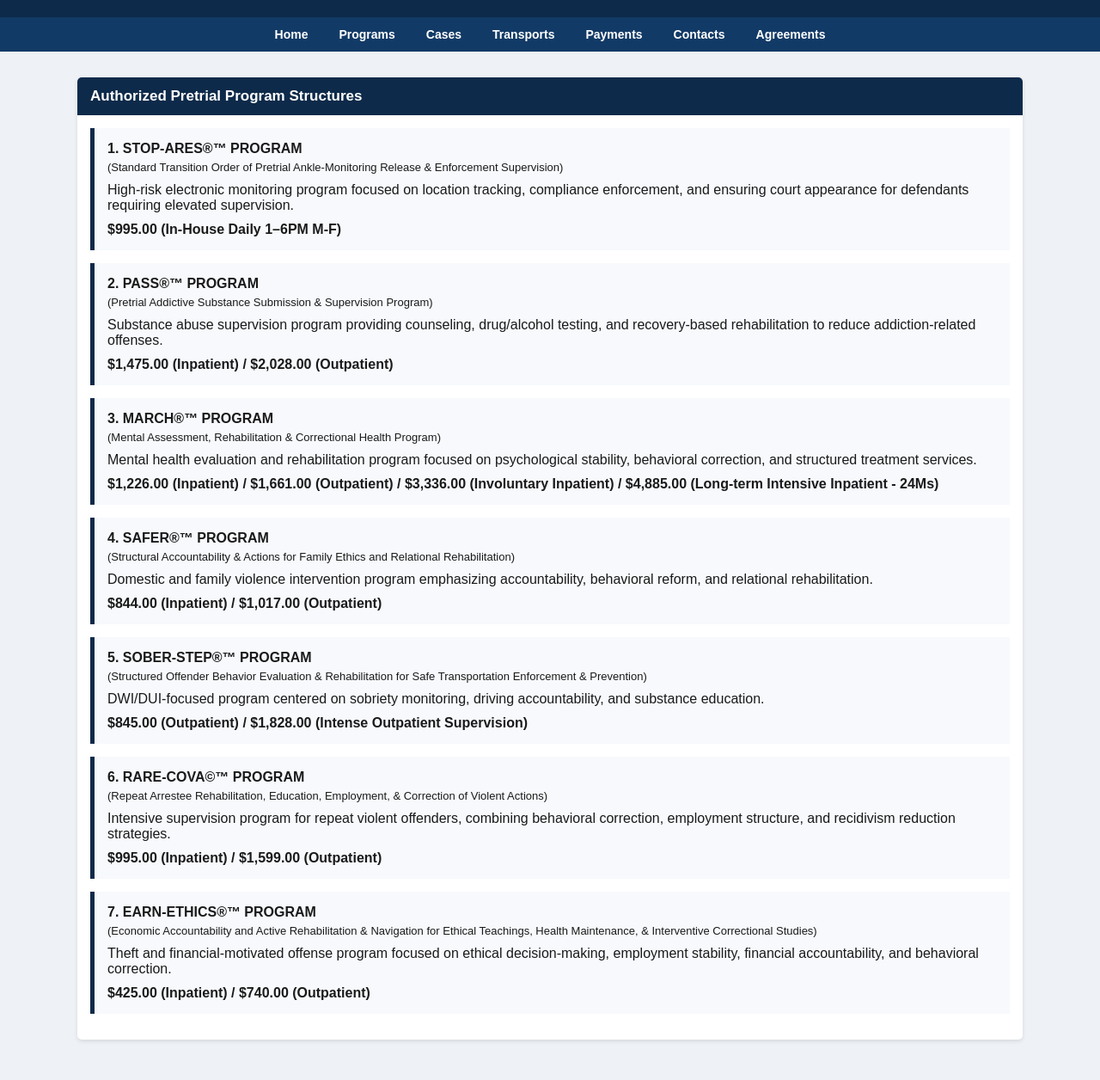
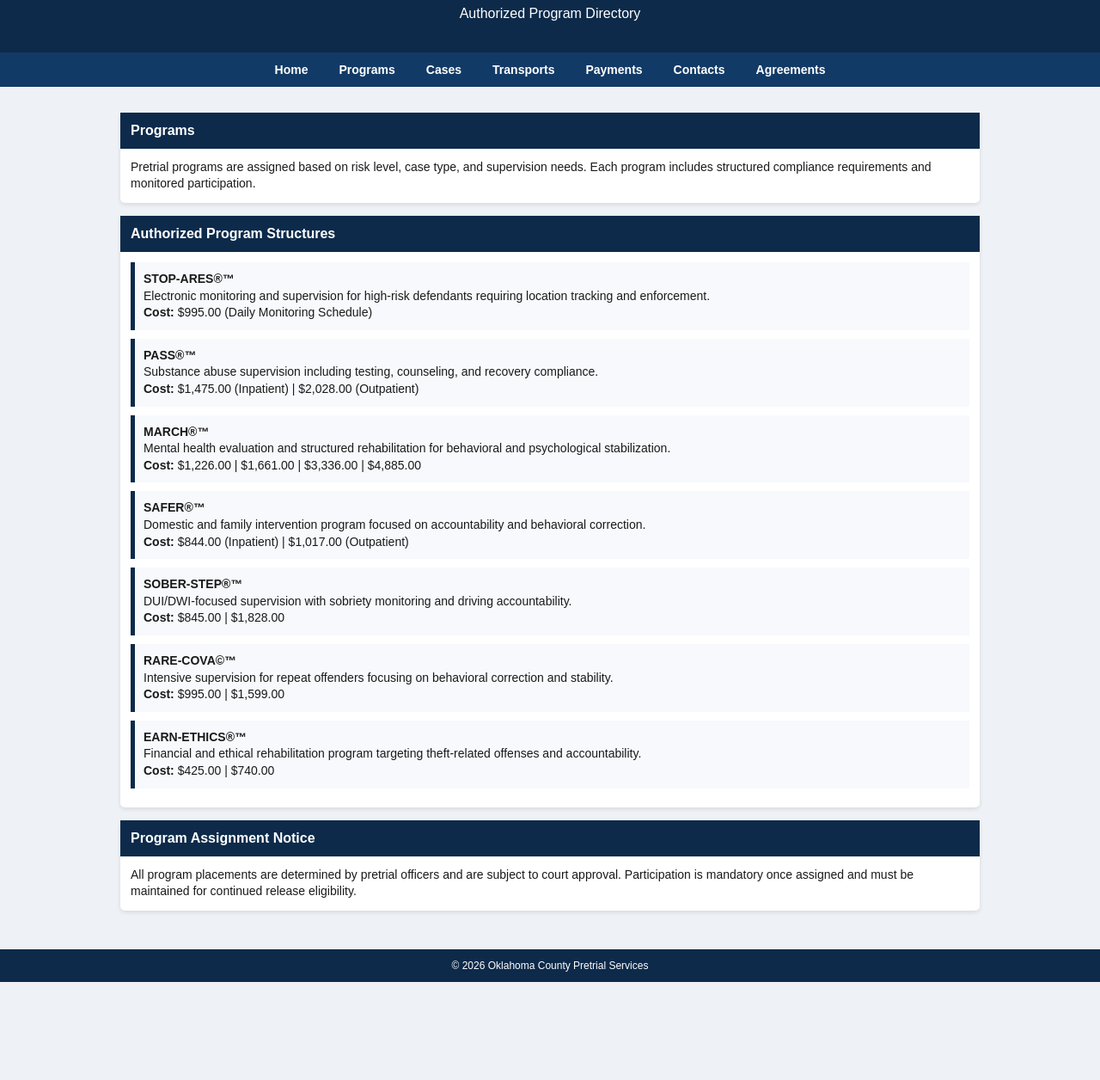
Before and after one commit to STOPCRIMEOKCSD/STOPCRIMEOKCSD, a plain HTML site: page programs.html in a window 1280 px wide. Shown: the part 93-1349 px from the top of the page at 86% size. After the commit the page ends 1235 px from the top, so only its background shows below. Drawn offline with Linux system fonts and the light colour scheme.

Commit message:
Update programs.html

```diff
--- a/programs.html
+++ b/programs.html
@@ -3,233 +3,109 @@
 <head>
 <meta charset="UTF-8">
 <meta name="viewport" content="width=device-width, initial-scale=1.0">
-<title>Programs | Pretrial Services</title>
+<title>Programs</title>
 
 <style>
-body {
-    margin: 0;
-    font-family: Arial, sans-serif;
-    background: #eef1f5;
-    color: #1a1a1a;
-}
-
-/* HEADER */
-.header {
-    background: #0d2a4a;
-    color: white;
-    text-align: center;
-    padding: 20px;
-}
-
-.header h1 {
-    margin: 0;
-    font-size: 24px;
-}
-
-.header p {
-    margin: 5px 0;
-    font-size: 13px;
-}
-
-/* NAV */
-.nav {
-    background: #123a66;
-    display: flex;
-    justify-content: center;
-    flex-wrap: wrap;
-}
-
-.nav a {
-    color: white;
-    padding: 12px 18px;
-    text-decoration: none;
-    font-weight: bold;
-    font-size: 14px;
-}
-
-.nav a:hover {
-    background: #0b2542;
-}
-
-/* CONTAINER */
-.container {
-    max-width: 1100px;
-    margin: 20px auto;
-    padding: 10px;
-}
-
-/* SECTION */
-.section {
-    background: white;
-    margin-bottom: 20px;
-    border-radius: 5px;
-    overflow: hidden;
-    box-shadow: 0 2px 5px rgba(0,0,0,0.1);
-}
-
-.section-header {
-    background: #0d2a4a;
-    color: white;
-    padding: 12px 15px;
-    font-size: 17px;
-    font-weight: bold;
-}
-
-.section-content {
-    padding: 15px;
-}
-
-/* PROGRAM BLOCK */
-.program {
-    border-left: 5px solid #0d2a4a;
-    background: #f7f9fc;
-    padding: 15px;
-    margin-bottom: 15px;
-}
-
-.program-title {
-    font-weight: bold;
-    font-size: 16px;
-    margin-bottom: 5px;
-}
-
-.program-sub {
-    font-size: 13px;
-    margin-bottom: 10px;
-}
-
-.program-desc {
-    margin-bottom: 10px;
-}
-
-.program-cost {
-    font-weight: bold;
-}
-
-/* DIVIDER */
-.divider {
-    border-top: 1px dashed #ccc;
-    margin: 15px 0;
-}
-
-/* FOOTER */
-.footer {
-    text-align: center;
-    padding: 15px;
-    background: #0d2a4a;
-    color: white;
-    font-size: 12px;
-}
+body{margin:0;font-family:Arial;background:#eef1f5;color:#1a1a1a;}
+.header{background:#0d2a4a;color:white;text-align:center;padding:20px;}
+.nav{background:#123a66;display:flex;justify-content:center;flex-wrap:wrap;}
+.nav a{color:white;padding:12px 18px;text-decoration:none;font-weight:bold;font-size:14px;}
+.nav a:hover{background:#0b2542;}
+.container{max-width:1000px;margin:20px auto;padding:10px;}
+.section{background:white;margin-bottom:15px;border-radius:5px;box-shadow:0 2px 5px rgba(0,0,0,0.1);}
+.section-header{background:#0d2a4a;color:white;padding:12px;font-weight:bold;}
+.section-content{padding:12px;font-size:14px;line-height:1.4;}
+.program{background:#f7f9fc;border-left:5px solid #0d2a4a;padding:10px;margin-bottom:10px;}
+.footer{text-align:center;background:#0d2a4a;color:white;padding:12px;font-size:12px;}
 </style>
 </head>
 
 <body>
 
-<!-- HEADER -->
 <div class="header">
-    <h1>Oklahoma County Detention Center©</h1>
-    <p>Pretrial Services Program Directory</p>
-    <p>201 N. Shartel Ave, Oklahoma City, OK 73102</p>
+<h1>Oklahoma County Pretrial Services</h1>
+<p>Authorized Program Directory</p>
 </div>
 
-<!-- NAV -->
 <div class="nav">
 <a href="index.html">Home</a>
 <a href="programs.html">Programs</a>
-    <a href="case.html">Cases</a>
-    <a href="transport.html">Transports</a>
+<a href="cases.html">Cases</a>
+<a href="transports.html">Transports</a>
 <a href="payments.html">Payments</a>
-    <a href="contact.html">Contacts</a>
+<a href="contacts.html">Contacts</a>
 <a href="agreements.html">Agreements</a>
 </div>
 
-<!-- MAIN -->
 <div class="container">
 
 <div class="section">
-        <div class="section-header">Authorized Pretrial Program Structures</div>
+<div class="section-header">Programs</div>
 <div class="section-content">
-
-            <!-- 1 -->
-            <div class="program">
-                <div class="program-title">1. STOP-ARES®™ PROGRAM</div>
-                <div class="program-sub">(Standard Transition Order of Pretrial Ankle-Monitoring Release & Enforcement Supervision)</div>
-                <div class="program-desc">
-                    High-risk electronic monitoring program focused on location tracking, compliance enforcement, and ensuring court appearance for defendants requiring elevated supervision.
-                </div>
-                <div class="program-cost">$995.00 (In-House Daily 1–6PM M-F)</div>
-            </div>
-
-            <!-- 2 -->
-            <div class="program">
-                <div class="program-title">2. PASS®™ PROGRAM</div>
-                <div class="program-sub">(Pretrial Addictive Substance Submission & Supervision Program)</div>
-                <div class="program-desc">
-                    Substance abuse supervision program providing counseling, drug/alcohol testing, and recovery-based rehabilitation to reduce addiction-related offenses.
-                </div>
-                <div class="program-cost">$1,475.00 (Inpatient) / $2,028.00 (Outpatient)</div>
-            </div>
-
-            <!-- 3 -->
-            <div class="program">
-                <div class="program-title">3. MARCH®™ PROGRAM</div>
-                <div class="program-sub">(Mental Assessment, Rehabilitation & Correctional Health Program)</div>
-                <div class="program-desc">
-                    Mental health evaluation and rehabilitation program focused on psychological stability, behavioral correction, and structured treatment services.
-                </div>
-                <div class="program-cost">
-                    $1,226.00 (Inpatient) / $1,661.00 (Outpatient) / $3,336.00 (Involuntary Inpatient) / $4,885.00 (Long-term Intensive Inpatient - 24Ms)
+Pretrial programs are assigned based on risk level, case type, and supervision needs. Each program includes structured compliance requirements and monitored participation.
 </div>
 </div>
 
-            <!-- 4 -->
+<div class="section">
+<div class="section-header">Authorized Program Structures</div>
+<div class="section-content">
+
 <div class="program">
-                <div class="program-title">4. SAFER®™ PROGRAM</div>
-                <div class="program-sub">(Structural Accountability & Actions for Family Ethics and Relational Rehabilitation)</div>
-                <div class="program-desc">
-                    Domestic and family violence intervention program emphasizing accountability, behavioral reform, and relational rehabilitation.
-                </div>
-                <div class="program-cost">$844.00 (Inpatient) / $1,017.00 (Outpatient)</div>
+<strong>STOP-ARES®™</strong><br>
+Electronic monitoring and supervision for high-risk defendants requiring location tracking and enforcement.<br>
+<strong>Cost:</strong> $995.00 (Daily Monitoring Schedule)
 </div>
 
-            <!-- 5 -->
 <div class="program">
-                <div class="program-title">5. SOBER-STEP®™ PROGRAM</div>
-                <div class="program-sub">(Structured Offender Behavior Evaluation & Rehabilitation for Safe Transportation Enforcement & Prevention)</div>
-                <div class="program-desc">
-                    DWI/DUI-focused program centered on sobriety monitoring, driving accountability, and substance education.
-                </div>
-                <div class="program-cost">$845.00 (Outpatient) / $1,828.00 (Intense Outpatient Supervision)</div>
+<strong>PASS®™</strong><br>
+Substance abuse supervision including testing, counseling, and recovery compliance.<br>
+<strong>Cost:</strong> $1,475.00 (Inpatient) | $2,028.00 (Outpatient)
 </div>
 
-            <!-- 6 -->
 <div class="program">
-                <div class="program-title">6. RARE-COVA©™ PROGRAM</div>
-                <div class="program-sub">(Repeat Arrestee Rehabilitation, Education, Employment, & Correction of Violent Actions)</div>
-                <div class="program-desc">
-                    Intensive supervision program for repeat violent offenders, combining behavioral correction, employment structure, and recidivism reduction strategies.
-                </div>
-                <div class="program-cost">$995.00 (Inpatient) / $1,599.00 (Outpatient)</div>
+<strong>MARCH®™</strong><br>
+Mental health evaluation and structured rehabilitation for behavioral and psychological stabilization.<br>
+<strong>Cost:</strong> $1,226.00 | $1,661.00 | $3,336.00 | $4,885.00
 </div>
 
-            <!-- 7 -->
 <div class="program">
-                <div class="program-title">7. EARN-ETHICS®™ PROGRAM</div>
-                <div class="program-sub">(Economic Accountability and Active Rehabilitation & Navigation for Ethical Teachings, Health Maintenance, & Interventive Correctional Studies)</div>
-                <div class="program-desc">
-                    Theft and financial-motivated offense program focused on ethical decision-making, employment stability, financial accountability, and behavioral correction.
+<strong>SAFER®™</strong><br>
+Domestic and family intervention program focused on accountability and behavioral correction.<br>
+<strong>Cost:</strong> $844.00 (Inpatient) | $1,017.00 (Outpatient)
 </div>
-                <div class="program-cost">$425.00 (Inpatient) / $740.00 (Outpatient)</div>
+
+<div class="program">
+<strong>SOBER-STEP®™</strong><br>
+DUI/DWI-focused supervision with sobriety monitoring and driving accountability.<br>
+<strong>Cost:</strong> $845.00 | $1,828.00
+</div>
+
+<div class="program">
+<strong>RARE-COVA©™</strong><br>
+Intensive supervision for repeat offenders focusing on behavioral correction and stability.<br>
+<strong>Cost:</strong> $995.00 | $1,599.00
+</div>
+
+<div class="program">
+<strong>EARN-ETHICS®™</strong><br>
+Financial and ethical rehabilitation program targeting theft-related offenses and accountability.<br>
+<strong>Cost:</strong> $425.00 | $740.00
 </div>
 
 </div>
 </div>
 
+<div class="section">
+<div class="section-header">Program Assignment Notice</div>
+<div class="section-content">
+All program placements are determined by pretrial officers and are subject to court approval. Participation is mandatory once assigned and must be maintained for continued release eligibility.
+</div>
 </div>
 
-<!-- FOOTER -->
+</div>
+
 <div class="footer">
-    © 2026 Oklahoma County Pretrial Services | Official Use Only
+© 2026 Oklahoma County Pretrial Services
 </div>
 
 </body>
```
Lines whose indentation alone changed are shown as unchanged.
